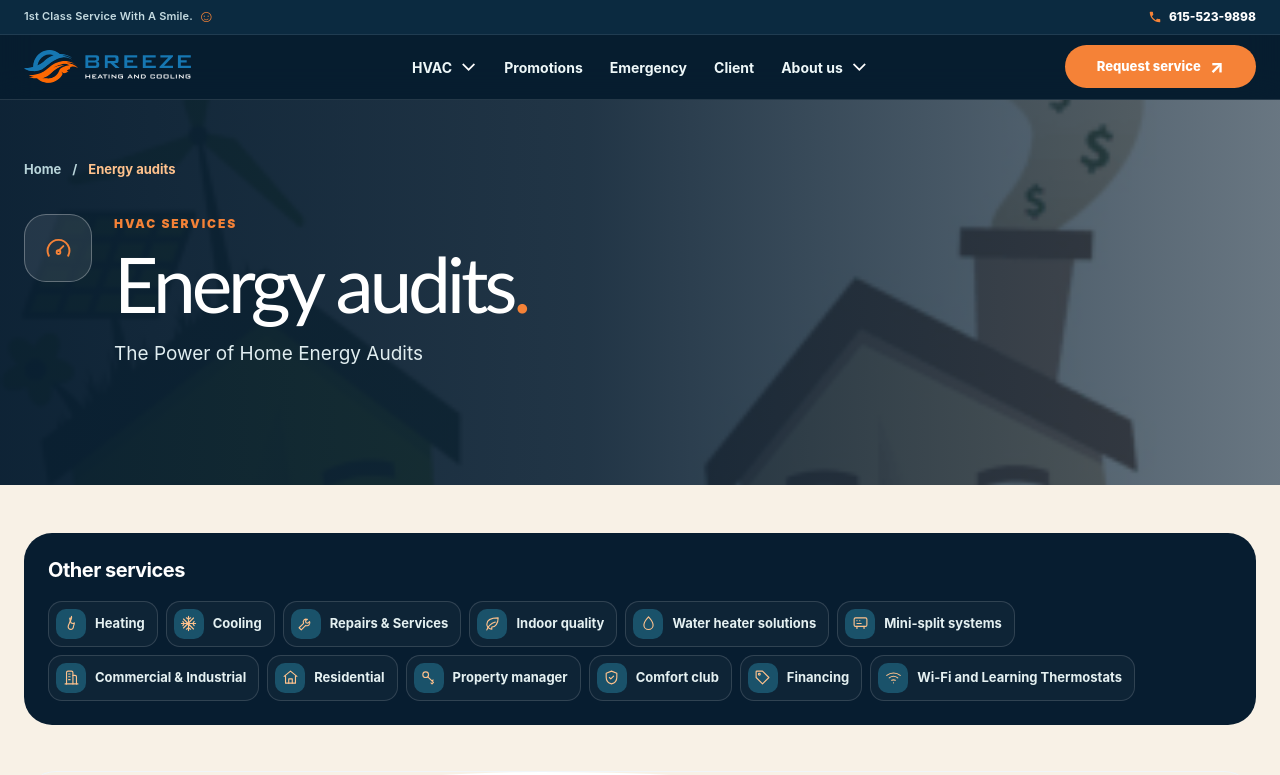
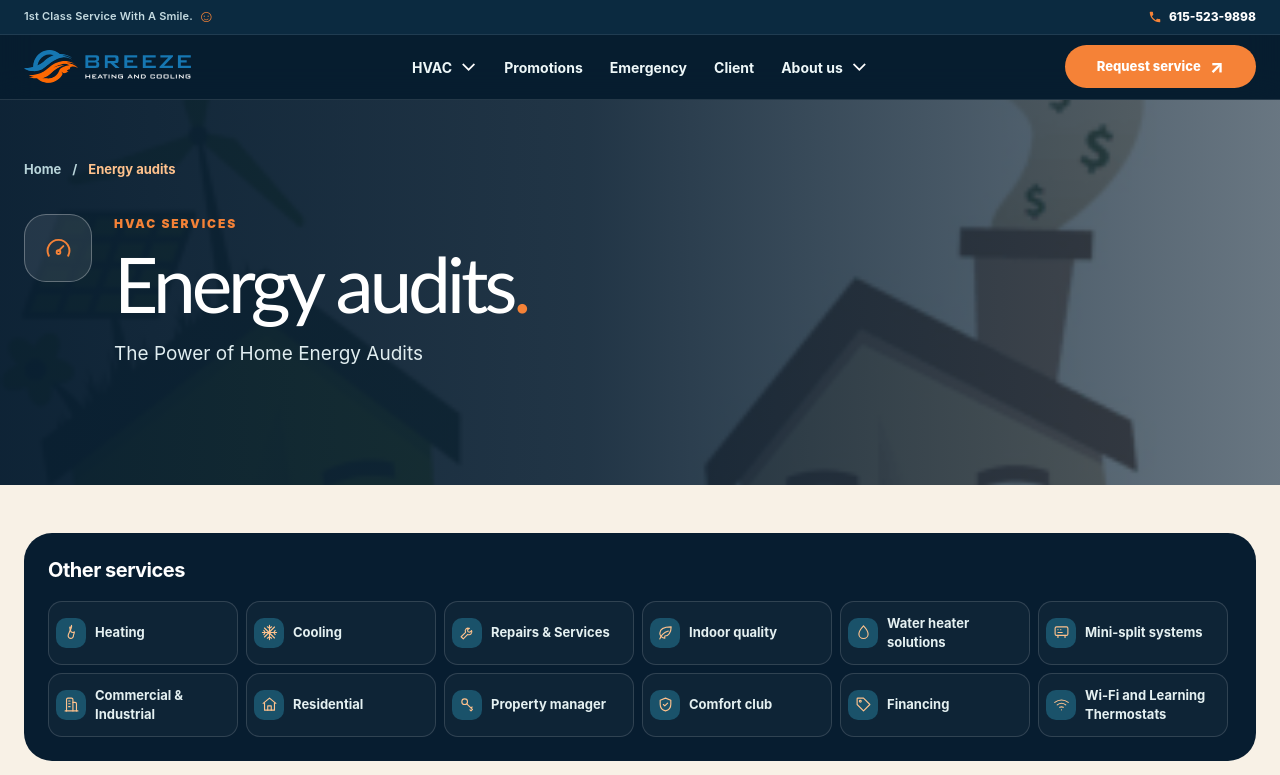
Before and after one commit to NikoDola/breeze-full, a Next.js app: page /energy-audits in a window 1280 px wide. Shown: the top 775 px of the page. Built offline with nearby package versions, Linux system fonts and the light colour scheme.

Commit message:
Give service links equal tile dimensions and wrapping labels

```diff
--- a/src/components/sections/service-navigation.module.css
+++ b/src/components/sections/service-navigation.module.css
@@ -2,7 +2,9 @@
 .desktop { padding: 24px; border-radius: 28px; background: var(--navy); color: white; }
 .desktop h2, .dialog h2 { margin: 0 0 18px; color: inherit; font-family: var(--body); font-size: 20px; font-weight: 750; line-height: 1.3; letter-spacing: -.025em; }
 .links { display: flex; flex-wrap: wrap; gap: 8px; }
-.link { display: inline-flex; align-items: center; gap: 9px; padding: 7px 12px 7px 7px; border: 1px solid #ffffff24; border-radius: 14px; background: #ffffff08; color: #e4f0f1; font-size: 13px; font-weight: 650; line-height: 1.4; text-decoration: none; }
+.links .link { flex: 0 0 190px; width: 190px; }
+.link { display: inline-flex; align-items: center; gap: 9px; min-width: 0; height: 64px; padding: 7px 12px 7px 7px; border: 1px solid #ffffff24; border-radius: 14px; background: #ffffff08; color: #e4f0f1; font-size: 13px; font-weight: 650; line-height: 1.4; text-decoration: none; }
+.link > span:last-child { min-width: 0; white-space: normal; overflow-wrap: anywhere; }
 .link:hover { border-color: #ffffff66; background: #ffffff14; color: white; }
 .icon { display: grid; flex: none; place-items: center; width: 30px; height: 30px; border-radius: 10px; background: #1a526a; color: var(--orange-light); }
 .icon svg { width: 17px; height: 17px; }
```
